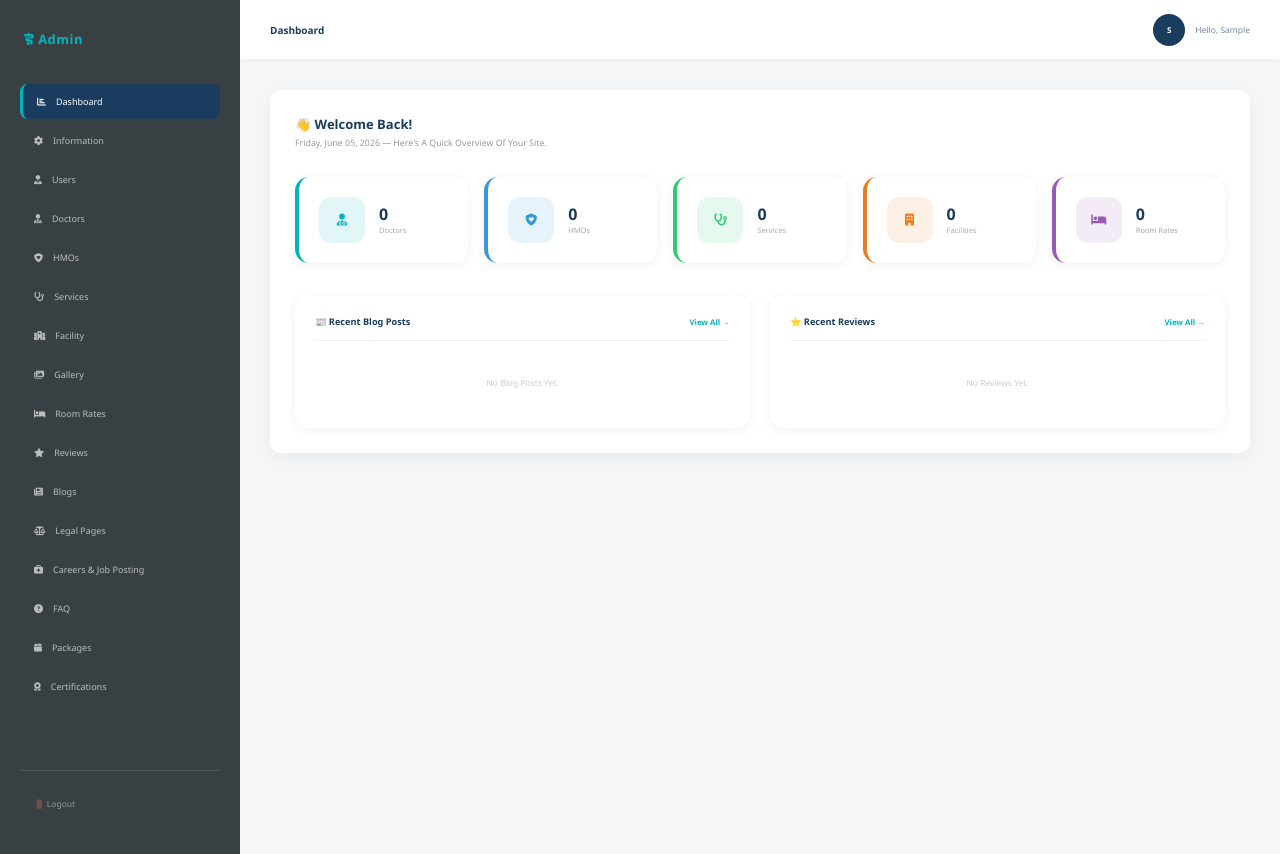
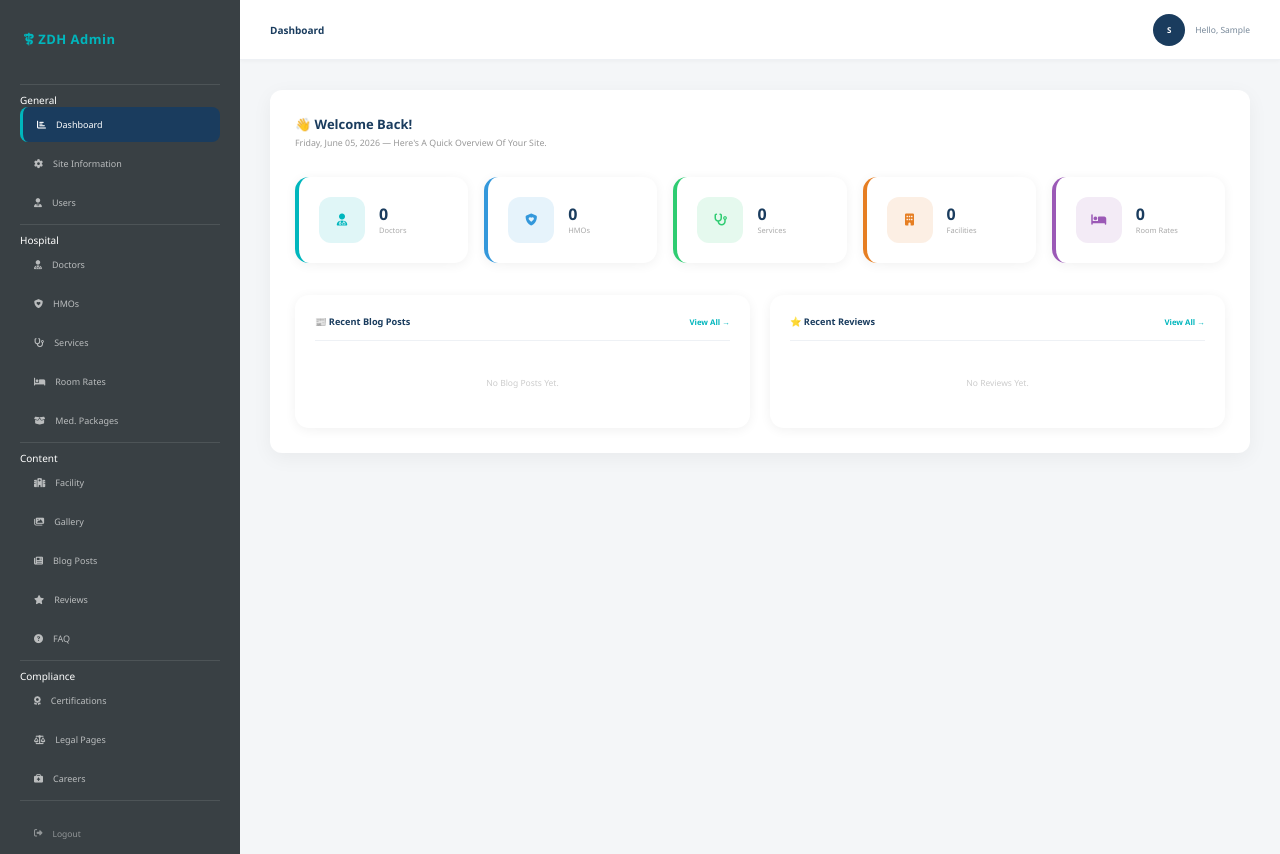
Before and after one commit to CristianJay7/hms, a PHP site: page /hms/admin/index.php in a window 1280 px wide. Run offline with PHP 8.4, Linux system fonts and the light colour scheme; the visitor is signed in with stand-in values (Sample User, id 1); data that the repository does not hold is empty.

Commit message:
revise admin sidebar & devtool disable @mainjs

```diff
--- a/admin/index.php
+++ b/admin/index.php
@@ -150,82 +150,85 @@ if (!in_array($page, $allowed_pages)) {
 
 <div class="wrapper">
 
-    <!-- Sidebar⚕  -->
+    <!-- Sidebar -->
     <div class="sidebar">
-        <div class="sidebar-brand"><i class="fa-solid fa-staff-snake"></i>  Admin</div>
+        <div class="sidebar-brand">
+            <i class="fa-solid fa-staff-snake"></i> ZDH Admin
+        </div>
 
         <nav>
-            <a href="index.php?page=dashboard" <?= $page === 'dashboard' ? 'class="active"' : '' ?>>
+            <!-- General -->
+            <div class="nav-section"style="border-top: 1px solid rgba(255,255,255,0.1); padding-top: 8px;">General</div>
+            <a href="index.php?page=dashboard" <?= $page==='dashboard' ? 'class="active"' : '' ?>>
                 <i class="fas fa-chart-bar"></i> Dashboard
             </a>
-
-
-
             <a href="index.php?page=siteinfo" <?= $page==='siteinfo' ? 'class="active"' : '' ?>>
-                <i class="fas fa-cog"></i> Information
+                <i class="fas fa-cog"></i> Site Information
             </a>
-
-
-            <a href="index.php?page=users" <?= $page === 'users' ? 'class="active"' : '' ?>>
+            <a href="index.php?page=users" <?= $page==='users' ? 'class="active"' : '' ?>>
                 <i class="fas fa-user-tie"></i> Users
             </a>
 
-            <a href="index.php?page=doctors" <?= $page === 'doctors' ? 'class="active"' : '' ?>>
-                <i class="fas fa-user-doctor"></i>Doctors
+            <div class="nav-divider"></div>
+
+            <!-- Hospital -->
+            <div class="nav-section"style="border-top: 1px solid rgba(255,255,255,0.1); padding-top: 8px;">Hospital</div>
+            <a href="index.php?page=doctors" <?= $page==='doctors' ? 'class="active"' : '' ?>>
+                <i class="fas fa-user-doctor"></i> Doctors
             </a>
-
-            <a href="index.php?page=hmo" <?= $page === 'hmo' ? 'class="active"' : '' ?>>
-                 <i class="fas fa-shield-heart"></i> HMOs
+            <a href="index.php?page=hmo" <?= $page==='hmo' ? 'class="active"' : '' ?>>
+                <i class="fas fa-shield-heart"></i> HMOs
             </a>
-
-            <a href="index.php?page=services" <?= $page === 'services' ? 'class="active"' : '' ?>>
+            <a href="index.php?page=services" <?= $page==='services' ? 'class="active"' : '' ?>>
                 <i class="fas fa-stethoscope"></i> Services
             </a>
-
-            <a href="index.php?page=facility" <?= $page === 'facility' ? 'class="active"' : '' ?>>
-                 <i class="fas fa-hospital"></i> Facility
-            </a>
-
-            <a href="index.php?page=gallery" <?= $page === 'gallery' ? 'class="active"' : '' ?>>
-                 <i class="fas fa-images"></i> Gallery
-            </a>
-
             <a href="index.php?page=roomrates" <?= $page==='roomrates' ? 'class="active"' : '' ?>>
                 <i class="fas fa-bed"></i> Room Rates
             </a>
+            <a href="index.php?page=packages" <?= $page==='packages' ? 'class="active"' : '' ?>>
+                <i class="fas fa-box-open"></i> Med. Packages
+            </a>
 
+            <div class="nav-divider"></div>
+
+            <!-- Content -->
+            <div class="nav-section" style="border-top: 1px solid rgba(255,255,255,0.1); padding-top: 8px;">Content</div>
+            <a href="index.php?page=facility" <?= $page==='facility' ? 'class="active"' : '' ?>>
+                <i class="fas fa-hospital"></i> Facility
+            </a>
+            <a href="index.php?page=gallery" <?= $page==='gallery' ? 'class="active"' : '' ?>>
+                <i class="fas fa-images"></i> Gallery
+            </a>
+            <a href="index.php?page=blog" <?= $page==='blog' ? 'class="active"' : '' ?>>
+                <i class="fas fa-newspaper"></i> Blog Posts
+            </a>
             <a href="index.php?page=reviews" <?= $page==='reviews' ? 'class="active"' : '' ?>>
                 <i class="fas fa-star"></i> Reviews
             </a>
-
-            <a href="index.php?page=blog" <?= $page==='blog' ? 'class="active"' : '' ?>>
-                <i class="fas fa-newspaper"></i> Blogs
-            </a>
-
-            <a href="index.php?page=legal"  <?= $page==='legal' ? 'class="active"' : '' ?>>
-                            <i class="fas fa-scale-balanced"></i> Legal Pages
-            </a>
-
-
-            <a href="index.php?page=careers" <?= $page==='careers' ? 'class="active"' : '' ?>>
-                <i class="fas fa-briefcase-medical"></i> Careers & Job Posting
-            </a>
-
             <a href="index.php?page=faq" <?= $page==='faq' ? 'class="active"' : '' ?>>
                 <i class="fas fa-circle-question"></i> FAQ
             </a>
 
-            <a href="index.php?page=packages" <?= $page==='packages' ? 'class="active"' : '' ?>>
-                <i class="fas fa-box"></i>Packages
-            </a>
+            <div class="nav-divider"></div>
+
+            <!-- Compliance -->
+            <div class="nav-section"style="border-top: 1px solid rgba(255,255,255,0.1); padding-top: 8px;">Compliance</div>
             <a href="index.php?page=certifications" <?= $page==='certifications' ? 'class="active"' : '' ?>>
                 <i class="fas fa-award"></i> Certifications
             </a>
-
+            <a href="index.php?page=legal" <?= $page==='legal' ? 'class="active"' : '' ?>>
+                <i class="fas fa-scale-balanced"></i> Legal Pages
+            </a>
+            <a href="index.php?page=careers" <?= $page==='careers' ? 'class="active"' : '' ?>>
+                <i class="fas fa-briefcase-medical"></i> Careers
+            </a>
         </nav>
 
         <div class="sidebar-footer">
-        <a href="#" onclick="document.getElementById('logoutModal').style.display='flex'">🚪 Logout</a>        </div>
+            <a href="#" onclick="document.getElementById('logoutModal').style.display='flex'">
+                <i class="fas fa-right-from-bracket"></i> Logout
+            </a>
+        </div>
     </div>
 
     <!-- Main -->
```
Also changed, not shown: js/main.js (+86 -74 lines).
